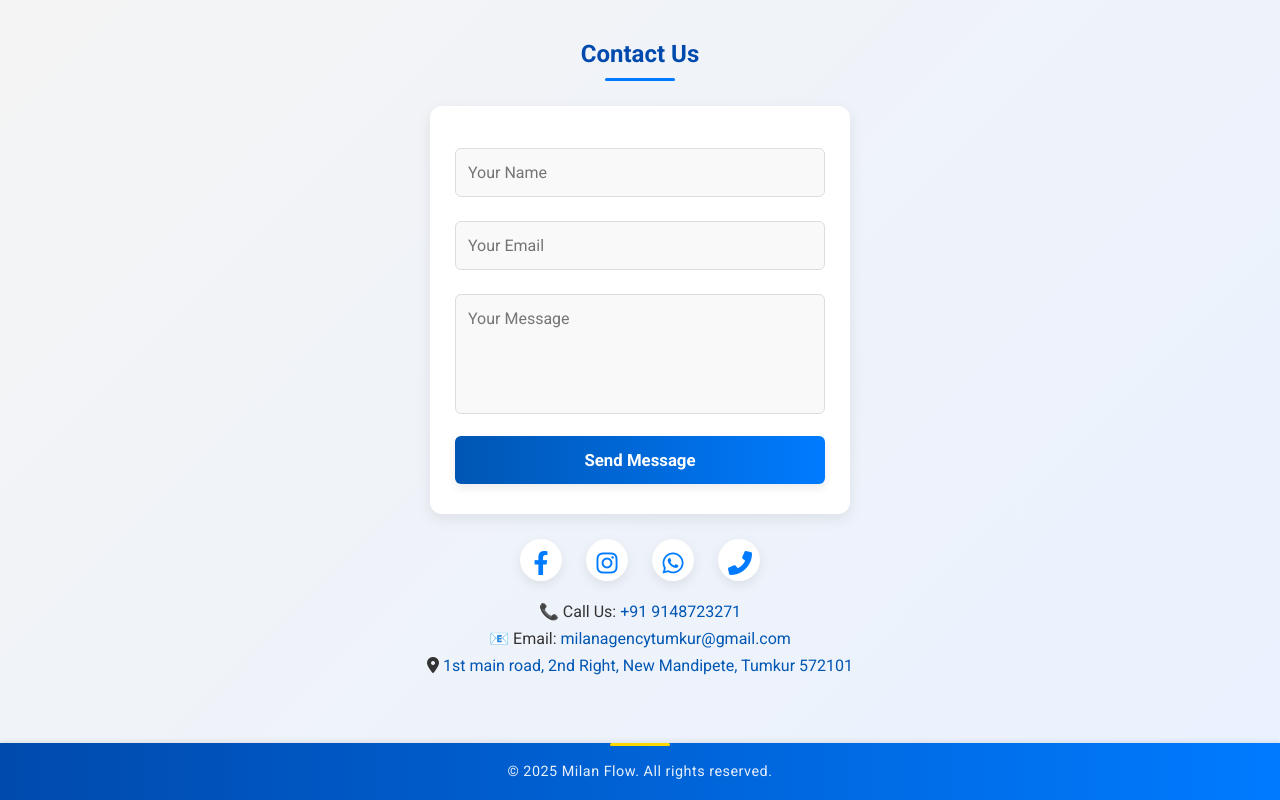
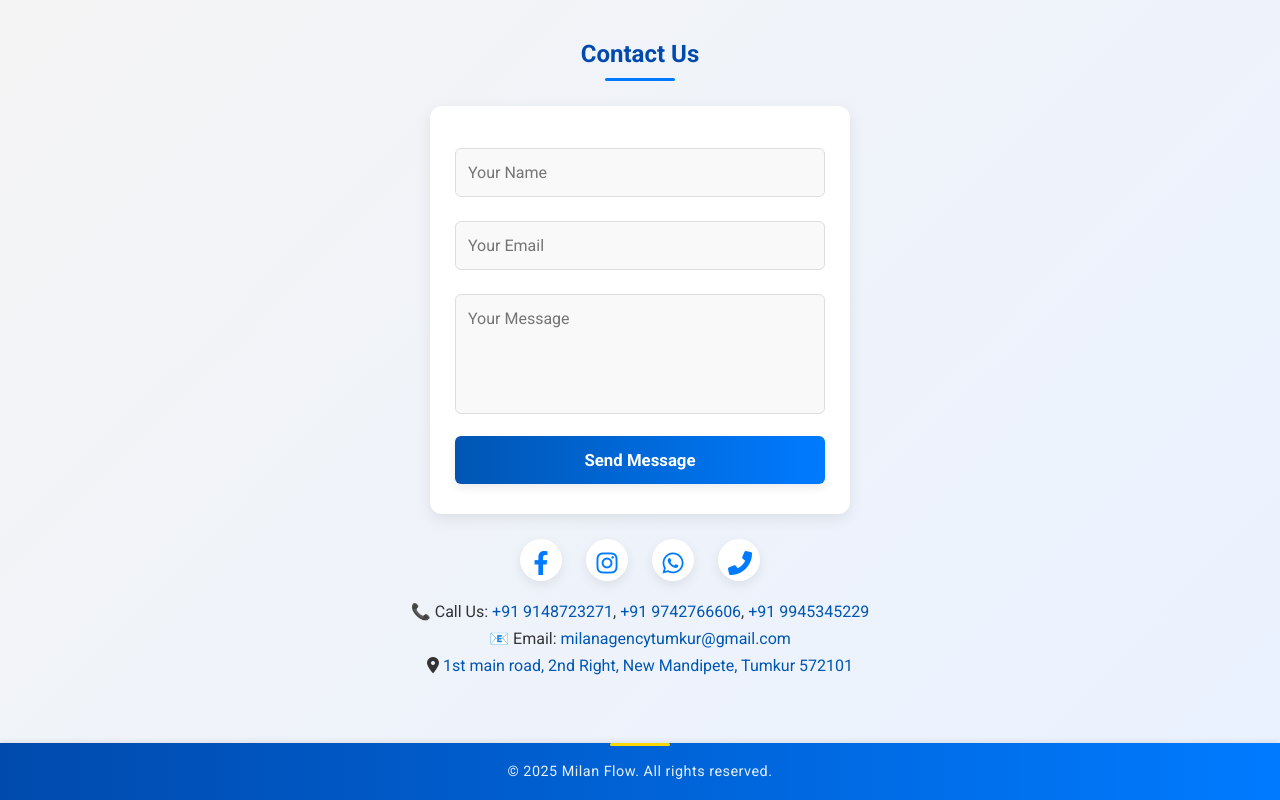
Before and after one commit to drxrathore001/MilanFlowMessagess, a plain HTML site: page index.html in a window 1280 px wide. Shown: the part 1666-2466 px from the top of the page. Drawn offline with Linux system fonts and the light colour scheme.

Commit message:
index.html

```diff
--- a/index.html
+++ b/index.html
@@ -159,7 +159,7 @@
 
         <!-- Contact Info -->
         <div class="contact-info">
-            <p>📞 Call Us: <a href="tel:+919148723271">+91 9148723271</a></p>
+            <p>📞 Call Us: <a href="tel:+919148723271">+91 9148723271</a>, <a href="tel:+919742766606">+91 9742766606</a>, <a href="tel:++919945345229">+91 9945345229</a></p>
             <p>📧 Email: <a href="mailto:milanagencytumkur@gmail.com">milanagencytumkur@gmail.com</a></p>
             <p><i class="fas fa-location-dot"></i> <a href ="https://maps.app.goo.gl/vZE5TVxqVAJSXp3S7">1st main road, 2nd Right, New Mandipete, Tumkur 572101</a></p>
         </div>
```
